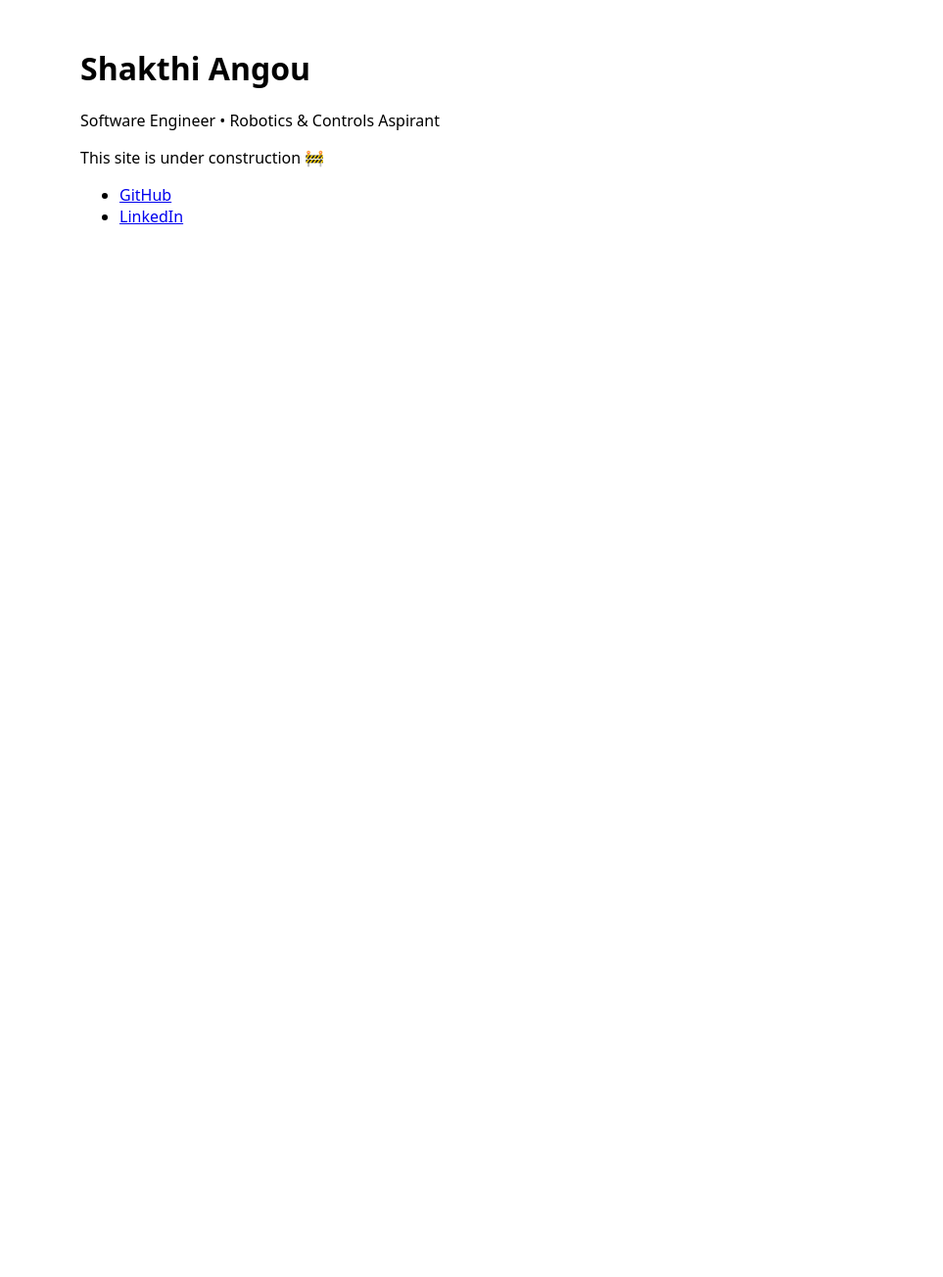
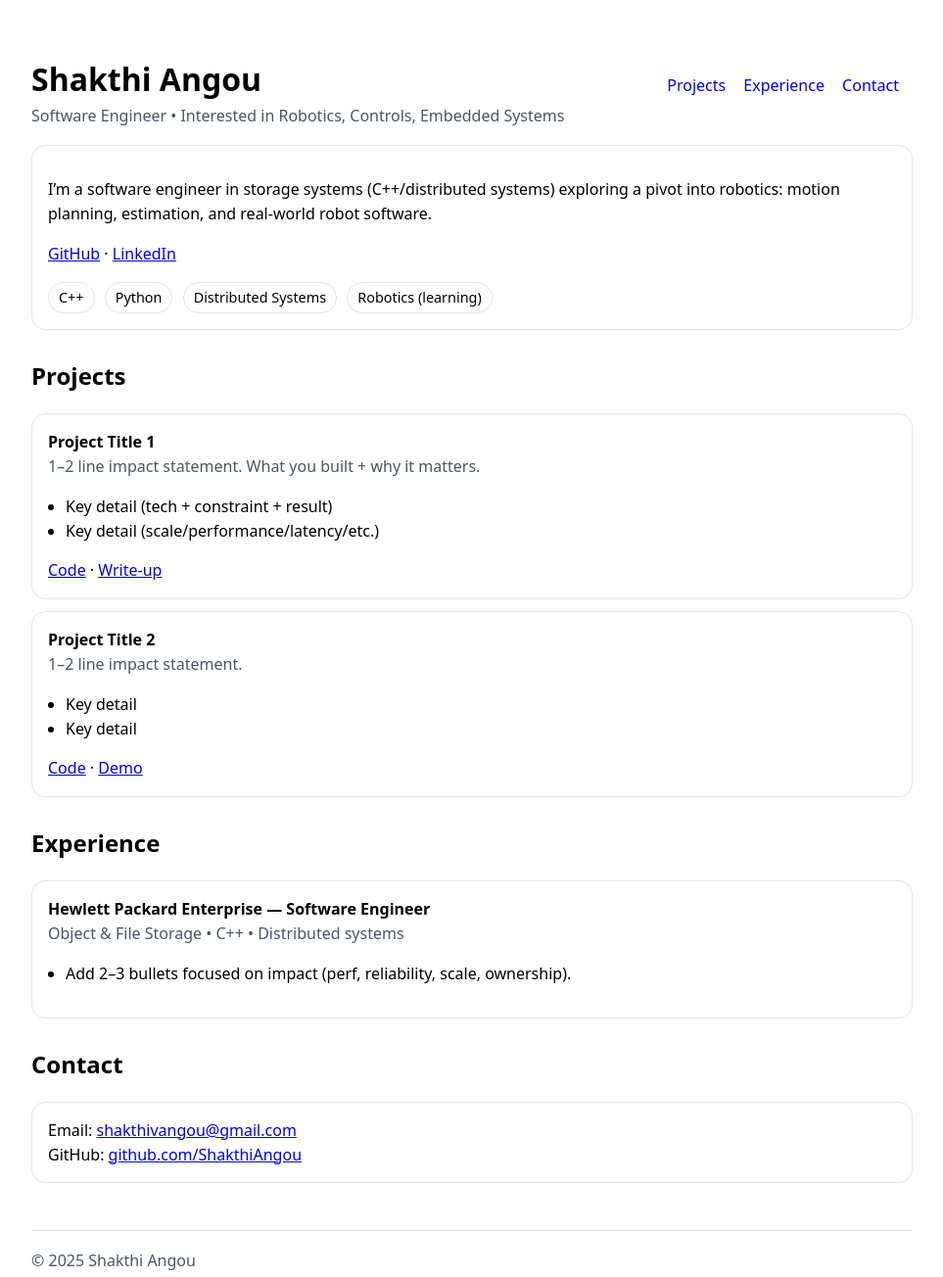
Before and after one commit to ShakthiAngou/shakthiangou.github.io, a plain HTML site: page index.html in a window 1280 px wide. Shown: the whole page at 98% size, without its empty margins (158-1121 px from the left). Before the commit the page ends 800 px from the top, so only its background shows below. Drawn offline with Linux system fonts and the light colour scheme.

Commit message:
Update index.html
Updated index skeleton to include modifiable tabs (projects, experiences, contact)

```diff
--- a/index.html
+++ b/index.html
@@ -4,16 +4,99 @@
   <meta charset="utf-8" />
   <meta name="viewport" content="width=device-width, initial-scale=1" />
   <title>Shakthi Angou</title>
+  <meta name="description" content="Portfolio of Shakthi Angou — software engineer exploring robotics, controls, and embedded systems." />
+  <style>
+    body { font-family: system-ui, -apple-system, Segoe UI, Roboto, sans-serif; max-width: 900px; margin: 56px auto; padding: 0 18px; line-height: 1.55; }
+    header { display: flex; justify-content: space-between; gap: 16px; align-items: baseline; flex-wrap: wrap; }
+    nav a { margin-right: 14px; text-decoration: none; }
+    nav a:hover { text-decoration: underline; }
+    .card { border: 1px solid #e5e7eb; border-radius: 14px; padding: 16px 16px; margin: 12px 0; }
+    .muted { color: #4b5563; }
+    h1 { margin: 0; font-size: 2rem; }
+    h2 { margin-top: 28px; }
+    ul { padding-left: 18px; }
+    .pill { display: inline-block; border: 1px solid #e5e7eb; border-radius: 999px; padding: 4px 10px; margin: 6px 6px 0 0; font-size: 0.9rem; }
+    footer { margin-top: 48px; padding-top: 18px; border-top: 1px solid #e5e7eb; }
+  </style>
 </head>
-<body style="font-family: system-ui; max-width: 800px; margin: 48px auto; padding: 0 16px;">
-  <h1>Shakthi Angou</h1>
-  <p>Software Engineer • Robotics & Controls Aspirant</p>
+<body>
+  <header>
+    <div>
+      <h1>Shakthi Angou</h1>
+      <div class="muted">Software Engineer • Interested in Robotics, Controls, Embedded Systems</div>
+    </div>
+    <nav>
+      <a href="#projects">Projects</a>
+      <a href="#experience">Experience</a>
+      <a href="#contact">Contact</a>
+    </nav>
+  </header>
 
-  <p>This site is under construction 🚧</p>
+  <section class="card" style="margin-top:18px;">
+    <p>
+      I’m a software engineer in storage systems (C++/distributed systems) exploring a pivot into robotics:
+      motion planning, estimation, and real-world robot software.
+    </p>
+    <div>
+      <a href="https://github.com/ShakthiAngou">GitHub</a> ·
+      <a href="https://www.linkedin.com/in/shakthi-angou/">LinkedIn</a>
+      <!-- Later: add Resume PDF link like: · <a href="resume.pdf">Resume</a> -->
+    </div>
+    <div style="margin-top:10px;">
+      <span class="pill">C++</span>
+      <span class="pill">Python</span>
+      <span class="pill">Distributed Systems</span>
+      <span class="pill">Robotics (learning)</span>
+    </div>
+  </section>
 
-  <ul>
-    <li><a href="https://github.com/ShakthiAngou">GitHub</a></li>
-    <li><a href="https://www.linkedin.com/in/shakthi-angou/">LinkedIn</a></li>
-  </ul>
+  <h2 id="projects">Projects</h2>
+
+  <div class="card">
+    <strong>Project Title 1</strong>
+    <div class="muted">1–2 line impact statement. What you built + why it matters.</div>
+    <ul>
+      <li>Key detail (tech + constraint + result)</li>
+      <li>Key detail (scale/performance/latency/etc.)</li>
+    </ul>
+    <div>
+      <a href="#">Code</a> · <a href="#">Write-up</a>
+    </div>
+  </div>
+
+  <div class="card">
+    <strong>Project Title 2</strong>
+    <div class="muted">1–2 line impact statement.</div>
+    <ul>
+      <li>Key detail</li>
+      <li>Key detail</li>
+    </ul>
+    <div>
+      <a href="#">Code</a> · <a href="#">Demo</a>
+    </div>
+  </div>
+
+  <h2 id="experience">Experience</h2>
+  <div class="card">
+    <strong>Hewlett Packard Enterprise — Software Engineer</strong>
+    <div class="muted">Object & File Storage • C++ • Distributed systems</div>
+    <ul>
+      <li>Add 2–3 bullets focused on impact (perf, reliability, scale, ownership).</li>
+    </ul>
+  </div>
+
+  <h2 id="contact">Contact</h2>
+  <div class="card">
+    <div>Email: <a href="mailto:shakthivangou@gmail.com">shakthivangou@gmail.com</a></div>
+    <div>GitHub: <a href="https://github.com/ShakthiAngou">github.com/ShakthiAngou</a></div>
+  </div>
+
+  <footer class="muted">
+    © <span id="y"></span> Shakthi Angou
+  </footer>
+
+  <script>
+    document.getElementById("y").textContent = new Date().getFullYear();
+  </script>
 </body>
 </html>
```
